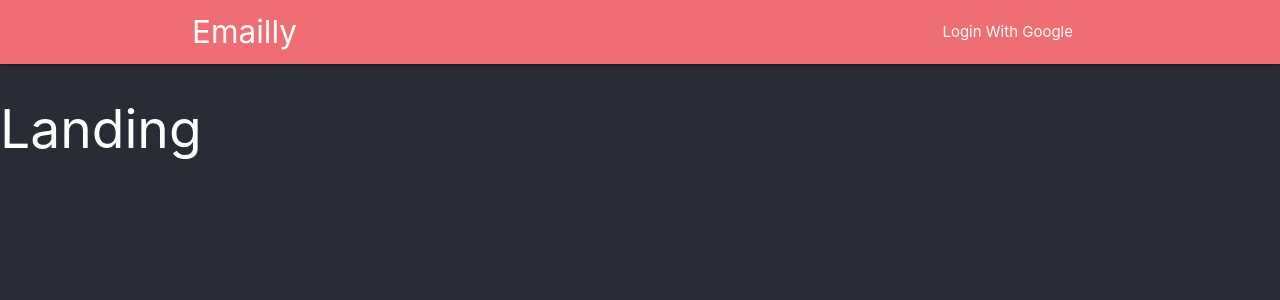
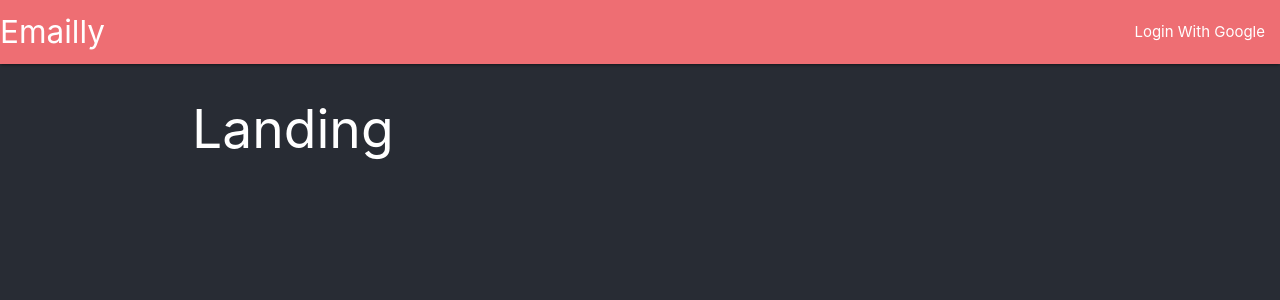
Before and after one commit to tochiOz/Emaily, a React (Create React App) app in the folder client/: page / in a window 1280 px wide. Shown: the top 300 px of the page. Built offline with nearby package versions, Linux system fonts and the light colour scheme.

Commit message:
Final Proxy config

```diff
--- a/client/package.json
+++ b/client/package.json
@@ -42,6 +42,8 @@
     "@babel/polyfill": "^7.8.3",
     "@babel/preset-env": "^7.8.4",
     "@babel/register": "^7.8.3",
-    "materialize-css": "^1.0.0"
+    "axios": "^0.19.2",
+    "materialize-css": "^1.0.0",
+    "redux-thunk": "^2.3.0"
   }
 }
--- /dev/null
+++ b/client/src/actions/index.js
@@ -0,0 +1,6 @@
+import axios from 'axios';
+import { FETCH_USER } from './type';
+
+const fetchUser = () => {
+	axios.get('/api/current/user');
+};
--- /dev/null
+++ b/client/src/actions/type.js
@@ -0,0 +1 @@
+export const FETCH_USER = 'fetch_user';
--- a/client/src/components/App.js
+++ b/client/src/components/App.js
@@ -14,9 +14,11 @@ function App (){
 				<BrowserRouter>
 					<div>
 						<Header />
-						<Route exact path='/' component={Landing} />
-						<Route path='/surveys' component={Dashboard} />
-						<Route path='/survey/new' component={Survey} />
+						<div className='container'>
+							<Route exact path='/' component={Landing} />
+							<Route path='/surveys' component={Dashboard} />
+							<Route path='/survey/new' component={Survey} />
+						</div>
 					</div>
 				</BrowserRouter>
 			</div>
--- a/client/src/components/Header.js
+++ b/client/src/components/Header.js
@@ -5,7 +5,7 @@ class Header extends Component {
 		return (
 			<div className='navbar-fixed'>
 				<nav>
-					<div className='nav-wrapper container'>
+					<div className='nav-wrapper'>
 						<a className='left brand-logo'>Emailly</a>
 						<ul className='right'>
 							<li>
```
Also changed, not shown: client/src/setupProxy.js (+7 -0 lines), client/src/logo.svg (deleted), 1 other file (tests, documents, lock files or other folders).
